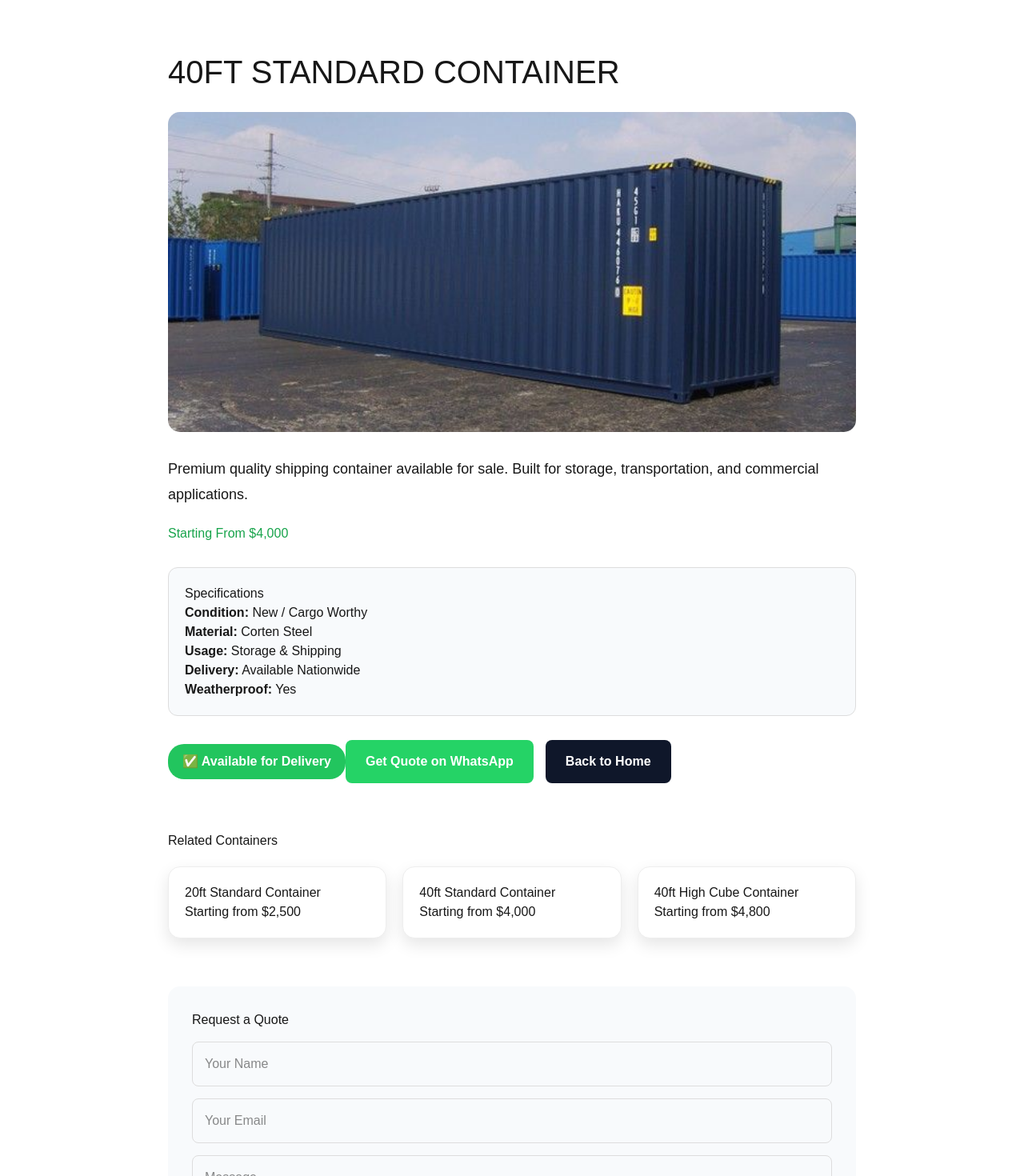
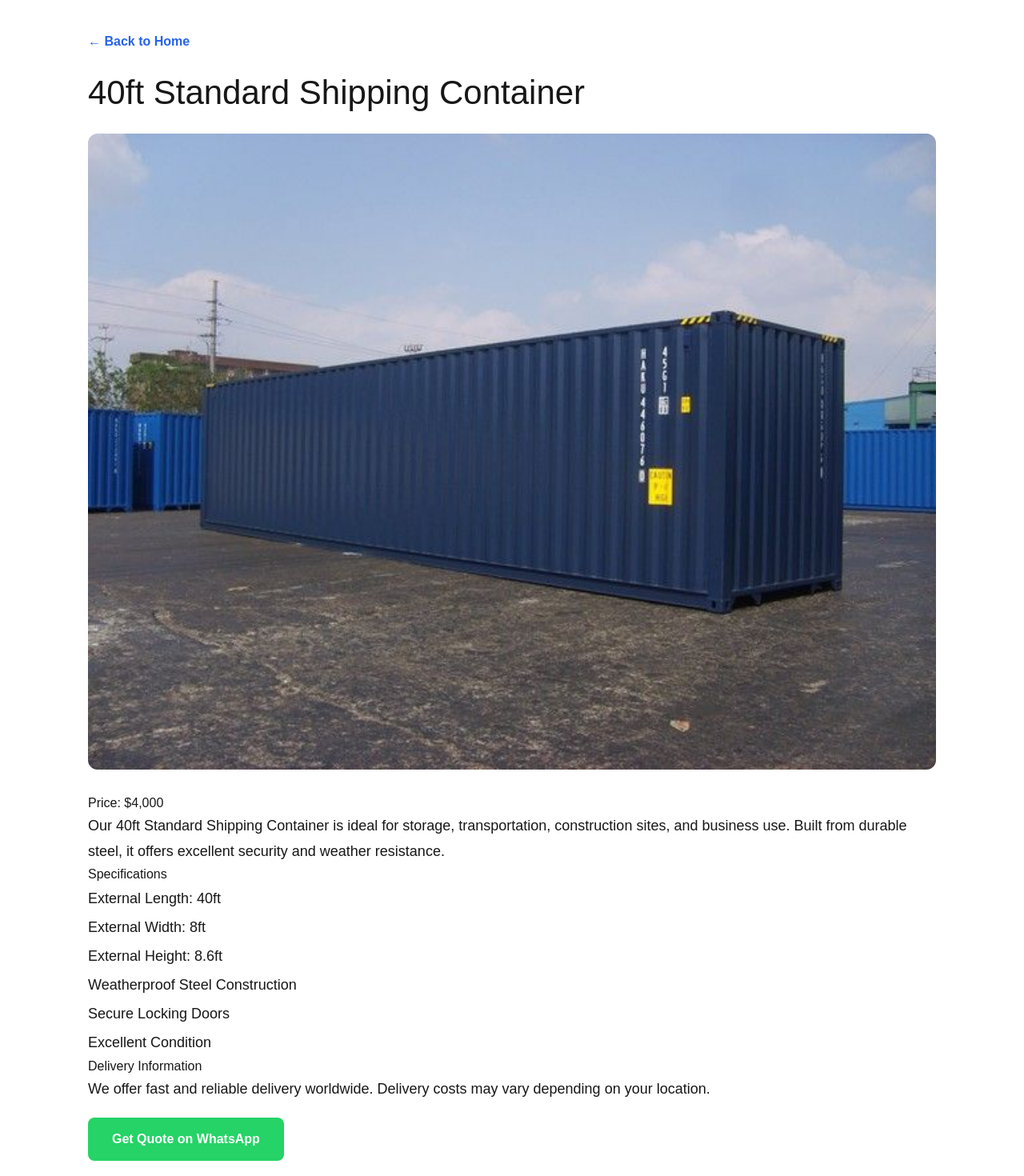
Before and after one commit to GlobalboxShippingCo/globalbox-containers, a Next.js app: page /containers/40ft-standard-container in a window 1280 px wide. Shown: the top 1470 px of the page at 80% size. Built offline with nearby package versions, Linux system fonts and the light colour scheme.

Commit message:
Updated container specifications

```diff
--- /dev/null
+++ b/app/containers/20ft-standard-container/page.tsx
@@ -0,0 +1,97 @@
+import Image from "next/image";
+
+export default function ContainerPage() {
+  return (
+    <main
+      style={{
+        fontFamily: "Arial",
+        padding: "40px 20px",
+        maxWidth: "1100px",
+        margin: "0 auto",
+      }}
+    >
+      <a
+        href="/"
+        style={{
+          textDecoration: "none",
+          color: "#2563eb",
+          fontWeight: "bold",
+        }}
+      >
+        ← Back to Home
+      </a>
+
+      <h1
+        style={{
+          fontSize: "42px",
+          marginTop: "20px",
+          marginBottom: "20px",
+        }}
+      >
+        20ft Standard Shipping Container
+      </h1>
+
+      <Image
+        src="/images/container1.jpg"
+        alt="20ft Standard Container"
+        width={900}
+        height={500}
+        style={{
+          width: "100%",
+          height: "auto",
+          borderRadius: "12px",
+        }}
+      />
+
+      <h2 style={{ marginTop: "30px" }}>
+        Price: $2,500
+      </h2>
+
+      <p style={{ fontSize: "18px", lineHeight: "1.8" }}>
+        Our 20ft Standard Shipping Container is ideal for storage,
+        transportation, construction sites, and business use. Built from
+        durable steel, it offers excellent security and weather resistance.
+      </p>
+
+      <h2>Specifications</h2>
+
+      <ul
+        style={{
+          lineHeight: "2",
+          fontSize: "18px",
+        }}
+      >
+        <li>External Length: 20ft</li>
+        <li>External Width: 8ft</li>
+        <li>External Height: 8.6ft</li>
+        <li>Weatherproof Steel Construction</li>
+        <li>Secure Locking Doors</li>
+        <li>Excellent Condition</li>
+      </ul>
+
+      <h2>Delivery Information</h2>
+
+      <p style={{ fontSize: "18px", lineHeight: "1.8" }}>
+        We offer fast and reliable delivery worldwide. Delivery costs may vary
+        depending on your location.
+      </p>
+
+      <a
+        href="https://wa.me/18606897427?text=Hello,%20I'm%20interested%20in%20the%2020ft%20Standard%20Container."
+        target="_blank"
+        style={{
+          display: "inline-block",
+          marginTop: "20px",
+          padding: "15px 30px",
+          background: "#25D366",
+          color: "white",
+          textDecoration: "none",
+          borderRadius: "8px",
+          fontWeight: "bold",
+        }}
+      >
+        Get Quote on WhatsApp
+      </a>
+    </main>
+  );
+}
--- /dev/null
+++ b/app/containers/40ft-high-cube-container/page.tsx
@@ -0,0 +1,97 @@
+import Image from "next/image";
+
+export default function ContainerPage() {
+  return (
+    <main
+      style={{
+        fontFamily: "Arial",
+        padding: "40px 20px",
+        maxWidth: "1100px",
+        margin: "0 auto",
+      }}
+    >
+      <a
+        href="/"
+        style={{
+          textDecoration: "none",
+          color: "#2563eb",
+          fontWeight: "bold",
+        }}
+      >
+        ← Back to Home
+      </a>
+
+      <h1
+        style={{
+          fontSize: "42px",
+          marginTop: "20px",
+          marginBottom: "20px",
+        }}
+      >
+        40ft High Cube Shipping Container
+      </h1>
+
+      <Image
+        src="/images/container3.jpg"
+        alt="40ft High Cube Container"
+        width={900}
+        height={500}
+        style={{
+          width: "100%",
+          height: "auto",
+          borderRadius: "12px",
+        }}
+      />
+
+      <h2 style={{ marginTop: "30px" }}>
+        Price: $4,800
+      </h2>
+
+      <p style={{ fontSize: "18px", lineHeight: "1.8" }}>
+        Our 40ft High Cube Shipping Container is ideal for storage,
+        transportation, construction sites, and business use. Built from
+        durable steel, it offers excellent security and weather resistance.
+      </p>
+
+      <h2>Specifications</h2>
+
+      <ul
+        style={{
+          lineHeight: "2",
+          fontSize: "18px",
+        }}
+      >
+        <li>External Length: 40ft</li>
+        <li>External Width: 8ft</li>
+        <li>External Height: 9.6ft</li>
+        <li>Weatherproof Steel Construction</li>
+        <li>Secure Locking Doors</li>
+        <li>Excellent Condition</li>
+      </ul>
+
+      <h2>Delivery Information</h2>
+
+      <p style={{ fontSize: "18px", lineHeight: "1.8" }}>
+        We offer fast and reliable delivery worldwide. Delivery costs may vary
+        depending on your location.
+      </p>
+
+      <a
+        href="https://wa.me/18606897427?text=Hello,%20I'm%20interested%20in%20the%2020ft%20Standard%20Container."
+        target="_blank"
+        style={{
+          display: "inline-block",
+          marginTop: "20px",
+          padding: "15px 30px",
+          background: "#25D366",
+          color: "white",
+          textDecoration: "none",
+          borderRadius: "8px",
+          fontWeight: "bold",
+        }}
+      >
+        Get Quote on WhatsApp
+      </a>
+    </main>
+  );
+}
--- /dev/null
+++ b/app/containers/40ft-standard-container/page.tsx
@@ -0,0 +1,97 @@
+import Image from "next/image";
+
+export default function ContainerPage() {
+  return (
+    <main
+      style={{
+        fontFamily: "Arial",
+        padding: "40px 20px",
+        maxWidth: "1100px",
+        margin: "0 auto",
+      }}
+    >
+      <a
+        href="/"
+        style={{
+          textDecoration: "none",
+          color: "#2563eb",
+          fontWeight: "bold",
+        }}
+      >
+        ← Back to Home
+      </a>
+
+      <h1
+        style={{
+          fontSize: "42px",
+          marginTop: "20px",
+          marginBottom: "20px",
+        }}
+      >
+        40ft Standard Shipping Container
+      </h1>
+
+      <Image
+        src="/images/container2.jpg"
+        alt="40ft Standard Container"
+        width={900}
+        height={500}
+        style={{
+          width: "100%",
+          height: "auto",
+          borderRadius: "12px",
+        }}
+      />
+
+      <h2 style={{ marginTop: "30px" }}>
+        Price: $4,000
+      </h2>
+
+      <p style={{ fontSize: "18px", lineHeight: "1.8" }}>
+        Our 40ft Standard Shipping Container is ideal for storage,
+        transportation, construction sites, and business use. Built from
+        durable steel, it offers excellent security and weather resistance.
+      </p>
+
+      <h2>Specifications</h2>
+
+      <ul
+        style={{
+          lineHeight: "2",
+          fontSize: "18px",
+        }}
+      >
+        <li>External Length: 40ft</li>
+        <li>External Width: 8ft</li>
+        <li>External Height: 8.6ft</li>
+        <li>Weatherproof Steel Construction</li>
+        <li>Secure Locking Doors</li>
+        <li>Excellent Condition</li>
+      </ul>
+
+      <h2>Delivery Information</h2>
+
+      <p style={{ fontSize: "18px", lineHeight: "1.8" }}>
+        We offer fast and reliable delivery worldwide. Delivery costs may vary
+        depending on your location.
+      </p>
+
+      <a
+        href="https://wa.me/18606897427?text=Hello,%20I'm%20interested%20in%20the%2020ft%20Standard%20Container."
+        target="_blank"
+        style={{
+          display: "inline-block",
+          marginTop: "20px",
+          padding: "15px 30px",
+          background: "#25D366",
+          color: "white",
+          textDecoration: "none",
+          borderRadius: "8px",
+          fontWeight: "bold",
+        }}
+      >
+        Get Quote on WhatsApp
+      </a>
+    </main>
+  );
+}
```
